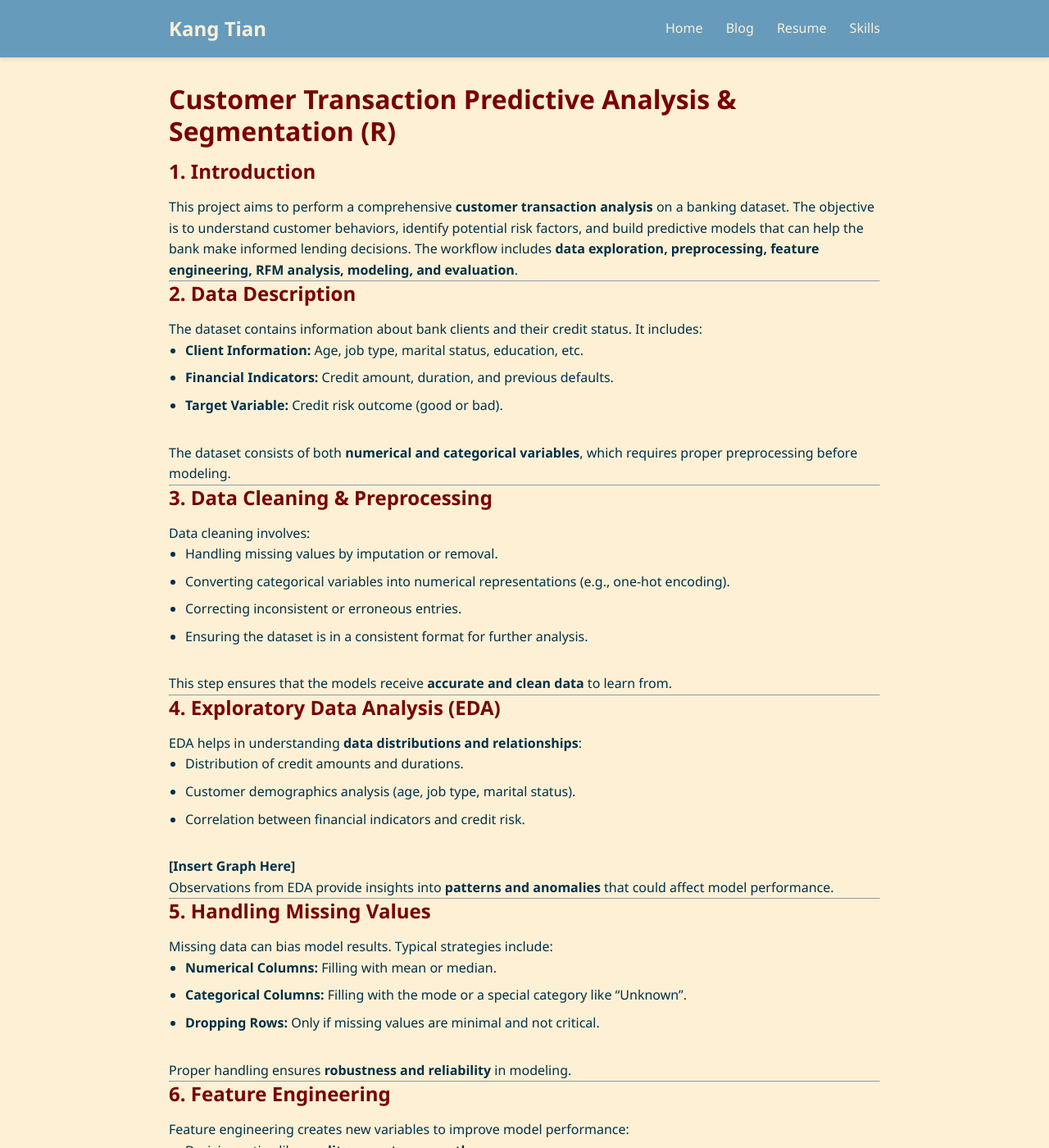
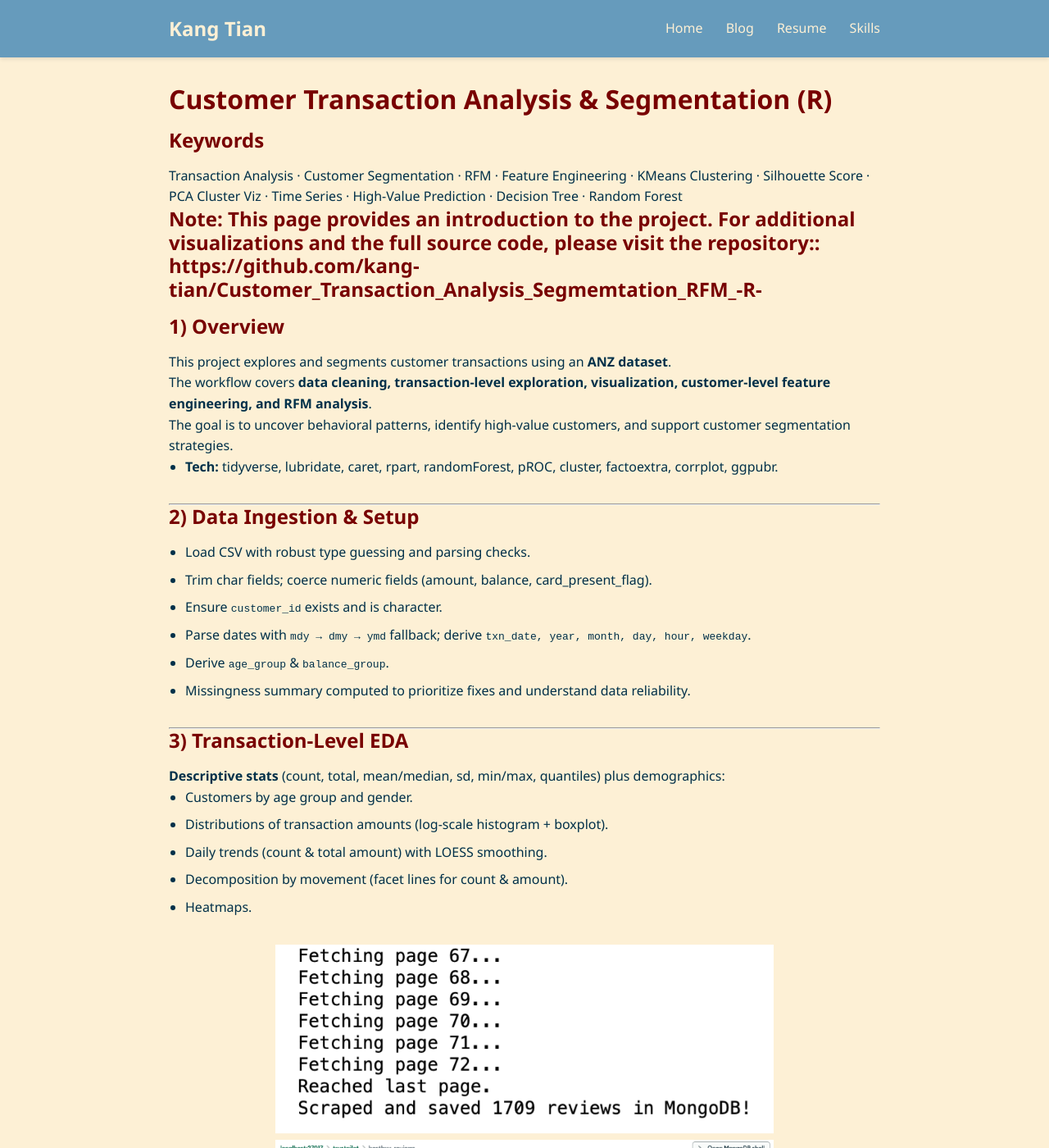
Before and after one commit to kang-tian/kang-tian.github.io, a Jekyll site: the page built from projects/Customer_Transaction_Risk_Analysis_R/index.md, in a window 1280 px wide and 1400 px high. Shown: the whole window at 82% size. Built offline with Jekyll 4.4.1, drawn with Linux system fonts in a browser that asks for light colours; our own code applies the rules of GitHub Pages for plain Markdown files; some of the changed text lies outside the part shown.

Commit message:
Update index.md

```diff
--- a/projects/Customer_Transaction_Risk_Analysis_R/index.md
+++ b/projects/Customer_Transaction_Risk_Analysis_R/index.md
@@ -1,147 +1,172 @@
-# Customer Transaction Predictive Analysis & Segmentation (R)
+# Customer Transaction Analysis & Segmentation (R)
 
-## 1. Introduction
-This project aims to perform a comprehensive **customer transaction analysis** on a banking dataset. The objective is to understand customer behaviors, identify potential risk factors, and build predictive models that can help the bank make informed lending decisions. The workflow includes **data exploration, preprocessing, feature engineering, RFM analysis, modeling, and evaluation**.
+## Keywords
+Transaction Analysis · Customer Segmentation · RFM · Feature Engineering · KMeans Clustering · Silhouette Score · PCA Cluster Viz · Time Series · High-Value Prediction · Decision Tree · Random Forest
+
+**Note**: This page provides an introduction to the project. For additional visualizations and the full source code, please visit the repository:: https://github.com/kang-tian/Customer_Transaction_Analysis_Segmemtation_RFM_-R-
+---
+
+## 1) Overview
+
+This project explores and segments customer transactions using an **ANZ dataset**.
+The workflow covers **data cleaning, transaction-level exploration, visualization, customer-level feature engineering, and RFM analysis**.
+The goal is to uncover behavioral patterns, identify high-value customers, and support customer segmentation strategies.
+
+- **Tech:** tidyverse, lubridate, caret, rpart, randomForest, pROC, cluster, factoextra, corrplot, ggpubr.
+
 
 ---
 
-## 2. Data Description
-The dataset contains information about bank clients and their credit status. It includes:
+## 2) Data Ingestion & Setup
 
-- **Client Information:** Age, job type, marital status, education, etc.
-- **Financial Indicators:** Credit amount, duration, and previous defaults.
-- **Target Variable:** Credit risk outcome (good or bad).
+- Load CSV with robust type guessing and parsing checks.
+- Trim char fields; coerce numeric fields (amount, balance, card_present_flag).
+- Ensure `customer_id` exists and is character.
+- Parse dates with `mdy → dmy → ymd` fallback; derive `txn_date, year, month, day, hour, weekday`.
+- Derive `age_group` & `balance_group`.
+- Missingness summary computed to prioritize fixes and understand data reliability.
 
-The dataset consists of both **numerical and categorical variables**, which requires proper preprocessing before modeling.
 
 ---
 
-## 3. Data Cleaning & Preprocessing
-Data cleaning involves:
+## 3) Transaction-Level EDA
 
-- Handling missing values by imputation or removal.
-- Converting categorical variables into numerical representations (e.g., one-hot encoding).
-- Correcting inconsistent or erroneous entries.
-- Ensuring the dataset is in a consistent format for further analysis.
+**Descriptive stats** (count, total, mean/median, sd, min/max, quantiles) plus demographics:
+- Customers by age group and gender.
+- Distributions of transaction amounts (log-scale histogram + boxplot).
+- Daily trends (count & total amount) with LOESS smoothing.
+- Decomposition by movement (facet lines for count & amount).
+- Heatmaps.
+<p align="center">
+  <img src="/projects/NLP-Sentiment-Analysis-Bestbuy-Reviews/images/Picture1.png" alt="Reviews per Page" width="70%"/>
+</p>
+<p align="center">
+  <img src="/projects/NLP-Sentiment-Analysis-Bestbuy-Reviews/images/Picture2.png" alt="Reviews per Page" width="70%"/>
+</p>
 
-This step ensures that the models receive **accurate and clean data** to learn from.
+<p align="center">
+  <img src="/projects/NLP-Sentiment-Analysis-Bestbuy-Reviews/images/Picture3.png" alt="Reviews per Page" width="70%"/>
+</p>
+
+<p align="center">
+  <img src="/projects/NLP-Sentiment-Analysis-Bestbuy-Reviews/images/Picture4.png" alt="Reviews per Page" width="70%"/>
+</p>
+<p align="center">
+  <img src="/projects/NLP-Sentiment-Analysis-Bestbuy-Reviews/images/Picture5.png" alt="Reviews per Page" width="70%"/>
+</p>
+
+**Merchant insights:**
+- Pie: NA vs. valid merchants (share of total amount)
+- Top 15 merchants by total amount (bar, horizontal)
+- Category breakdowns: movement, status, txn_description, gender, age_group (value & count facets).
+
+<p align="center">
+  <img src="/projects/NLP-Sentiment-Analysis-Bestbuy-Reviews/images/Picture6.png" alt="Reviews per Page" width="70%"/>
+</p>
+<p align="center">
+  <img src="/projects/NLP-Sentiment-Analysis-Bestbuy-Reviews/images/Picture7.png" alt="Reviews per Page" width="70%"/>
+</p>
+---
+
+## 4) Customer-Level Feature Engineering
+
+Aggregate to one row per `customer_id`:
+- txn_count, total_amount, avg_amount, median_amount, max_amount
+- balance_mean, distinct_merchants, card_present_pct
+- Salary/Payroll detection via keywords; salary_txn_count
+- Activity window: first_txn, last_txn, days_active, recency_days
+- Activity rates: txn_per_day, txn_per_month
+<p align="center">
+  <img src="/projects/NLP-Sentiment-Analysis-Bestbuy-Reviews/images/Picture8.png" alt="Reviews per Page" width="70%"/>
+</p>
 
 ---
 
-## 4. Exploratory Data Analysis (EDA)
-EDA helps in understanding **data distributions and relationships**:
+## 5) Clustering (Unsupervised Segmentation)
 
-- Distribution of credit amounts and durations.
-- Customer demographics analysis (age, job type, marital status).
-- Correlation between financial indicators and credit risk.
+**Goal:** group customers by behavior (volume, activity, recency, merchant diversity).
 
-**[Insert Graph Here]**
+- **Features (scaled):** total_amount, txn_count, avg_amount, balance_mean, distinct_merchants, card_present_pct, txn_per_month, recency_days.
+- **Model selection:** KMeans with silhouette scores across k = 2..8 → choose best_k.
+- **Final model:** KMeans with best_k = 2.
+- **Visualization:** PCA plot of clusters.
+- **Exports:** `customer_summary_with_clusters.csv`.
 
-Observations from EDA provide insights into **patterns and anomalies** that could affect model performance.
+**Cluster profiling (per cluster):**
+- Size, avg_total_amount, avg_txn_count, avg_avg_amount, avg_balance, ...
+- Profile charts.
+
+<p align="center">
+  <img src="/projects/NLP-Sentiment-Analysis-Bestbuy-Reviews/images/Picture9.png" alt="Reviews per Page" width="70%"/>
+</p>
+<p align="center">
+  <img src="/projects/NLP-Sentiment-Analysis-Bestbuy-Reviews/images/Picture10.png" alt="Reviews per Page" width="70%"/>
+</p>
+
 
 ---
 
-## 5. Handling Missing Values
-Missing data can bias model results. Typical strategies include:
+## 6) RFM Analysis (Segmentation)
 
-- **Numerical Columns:** Filling with mean or median.
-- **Categorical Columns:** Filling with the mode or a special category like "Unknown".
-- **Dropping Rows:** Only if missing values are minimal and not critical.
+**RFM metrics per customer:**
+- Recency (days since last txn), Frequency (txn count), Monetary (total spend).
 
-Proper handling ensures **robustness and reliability** in modeling.
+**Scoring:** 1 (worst) to 5 (best):
+**Segments (example scheme):**
+- 444–555 → Champions
+- 333–444 → Loyal Customers
+- High R, low F & M → Recent Customers
+- Low R, high F & M → Potential Loyalists
+- 111–222 → At Risk
+- Else → Others
+
+<p align="center">
+  <img src="/projects/NLP-Sentiment-Analysis-Bestbuy-Reviews/images/Picture11.png" alt="Reviews per Page" width="70%"/>
+</p>
+<p align="center">
+  <img src="/projects/NLP-Sentiment-Analysis-Bestbuy-Reviews/images/Picture12.png" alt="Reviews per Page" width="70%"/>
+</p>
+
 
 ---
 
-## 6. Feature Engineering
-Feature engineering creates new variables to improve model performance:
+## 7) Predictive Modeling (High-Value Customers)
 
-- Deriving ratios like **credit amount per month**.
-- Combining categorical variables for interaction effects.
-- Encoding temporal variables to capture trends.
-- Creating **risk indicators** based on customer history.
+**Target definition:** High if total_amount in top 25% (≥ 75th percentile), else Low.
 
-These engineered features often capture **latent patterns** not obvious in raw data.
+**Data:** engineered customer features + (optional) cluster label.
+- **Train/Test Split:** 70/30 with stratification.
+- **Baseline Model:** Decision Tree (rpart, cp = 0.01)
+<p align="center">
+  <img src="/projects/NLP-Sentiment-Analysis-Bestbuy-Reviews/images/Picture13.png" alt="Reviews per Page" width="70%"/>
+</p>
+<p align="center">
+  <img src="/projects/NLP-Sentiment-Analysis-Bestbuy-Reviews/images/Picture14.png" alt="Reviews per Page" width="70%"/>
+</p>
+
+- **Ensemble Model:** Random Forest (caret::train, 5-fold CV, metric = ROC)
+  - Evaluation: confusion matrix + AUC
+  - Variable importance (top drivers)
+<p align="center">
+  <img src="/projects/NLP-Sentiment-Analysis-Bestbuy-Reviews/images/Picture16.png" alt="Reviews per Page" width="70%"/>
+</p>
 
 ---
 
-## 7. Data Transformation
-Data transformation prepares features for modeling:
+## 8) Salary Signal
 
-- Normalization or standardization of numerical variables.
-- Encoding categorical features with one-hot or label encoding.
-- Reducing dimensionality if necessary (e.g., PCA).
+If salary-like transactions exist (keyword search), compute:
+- median_salary_txn and estimated_annual_salary = median_salary_txn * 12.
 
-Transformed data ensures **models converge faster** and perform better.
+
+**Outputs:** residual plot, merged into `customer_summary_with_salary.csv`.
+
+
 
 ---
 
-## 8. RFM Analysis
-RFM (Recency, Frequency, Monetary) analysis evaluates **customer behavior patterns**:
+## 9) Executive Takeaways
 
-- **Recency (R):** How recently the customer interacted with the bank or took a loan.
-- **Frequency (F):** How often the customer engages or takes loans.
-- **Monetary (M):** The amount of money involved in their transactions.
-
-By scoring each customer on R, F, and M, we can segment them into **risk groups**:
-
-- High R, F, M → Loyal, active, and potentially low-risk customers.
-- Low R, F, M → Dormant or high-risk customers.
-- Mixed scores → Moderate engagement or targeted intervention needed.
-
-**[Insert RFM Graph Here]**
-
-RFM segmentation provides an **additional perspective on credit risk**, supplementing traditional features.
-
----
-
-## 9. Data Visualization
-Visualization helps communicate findings:
-
-- Bar plots for categorical variable distributions.
-- Histograms and boxplots for numerical variables.
-- Heatmaps for correlations.
-- Trend plots over time for customer engagement.
-
-**[Insert Graphs Here]**
-
-Effective visualizations make patterns **easier to interpret and act upon**.
-
----
-
-## 10. Modeling
-Modeling involves **predicting credit risk** using various algorithms:
-
-- **Logistic Regression:** Baseline model for binary classification.
-- **Decision Trees / Random Forest:** Captures non-linear relationships and feature interactions.
-- **Gradient Boosting / XGBoost:** Often yields high accuracy on tabular data.
-- **Neural Networks:** For capturing complex patterns in large datasets.
-
-Models are trained on **historical data** and tested on unseen samples.
-
----
-
-## 11. Model Evaluation
-Evaluation metrics measure model performance:
-
-- **Accuracy:** Percentage of correctly predicted credit outcomes.
-- **Precision, Recall, F1-Score:** For imbalanced classes, especially high-risk loans.
-- **ROC-AUC:** Measures the ability to distinguish between good and bad credit.
-
-Visualizations like **confusion matrices and ROC curves** help interpret model quality.
-
-**[Insert Evaluation Graphs Here]**
-
-Evaluation ensures the model is **reliable and generalizable** for future predictions.
-
----
-
-## 12. Conclusion
-This project demonstrates a complete **credit risk analysis workflow**:
-
-- Cleaned and preprocessed data.
-- Explored patterns through EDA.
-- Engineered meaningful features and performed RFM analysis.
-- Built predictive models and evaluated their performance.
-- Visualized insights for clear communication.
-
-The analysis highlights **key risk factors and customer segments**, enabling the bank to make informed lending decisions and improve risk management strategies.
+- Behavioral segments from KMeans + RFM highlight clear groups (*champions, stable core, at-risk*).
+- Predictive models separate high-value customers with interpretable drivers (*frequency, recency, avg amount*).
+- **Actionable levers:** tailor offers by cluster/RFM, nudge at-risk, cultivate potential loyalists, and prioritize high-value predictions.
```
